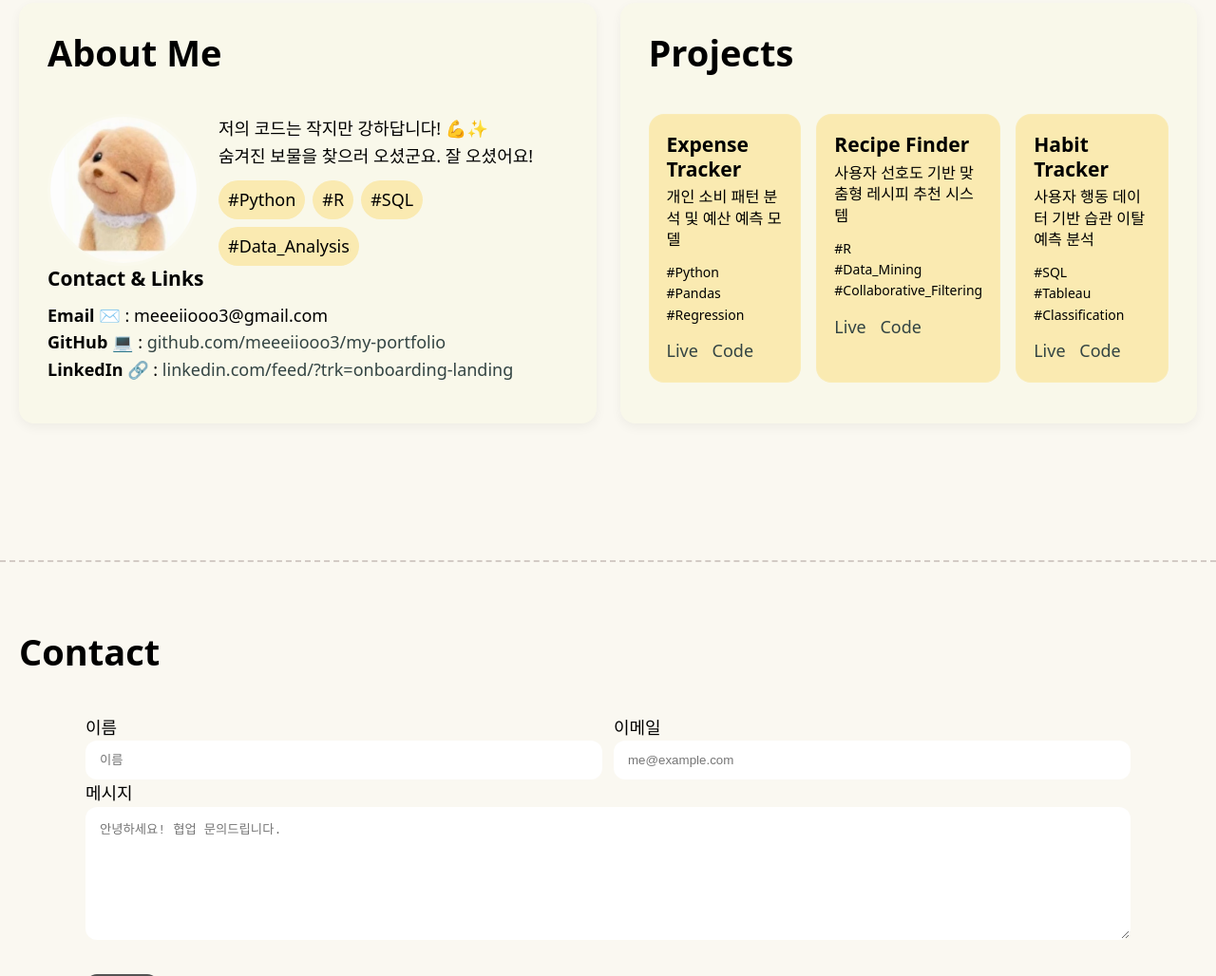
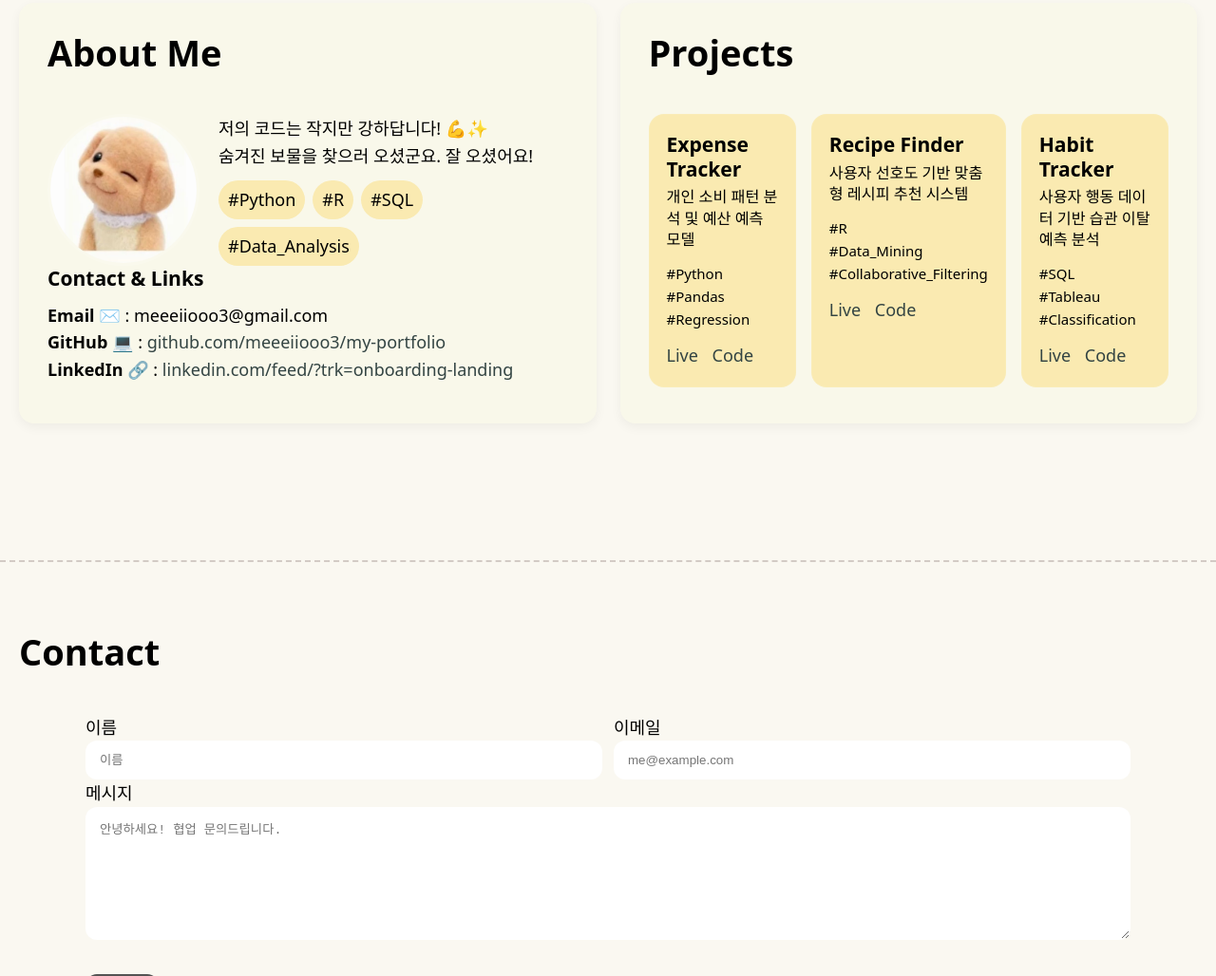
Before and after one commit to meeeiiooo3/my-portfolio, a plain HTML site: page index.html in a window 1280 px wide. Shown: the part 697-1725 px from the top of the page at 95% size. Drawn offline with Linux system fonts and the light colour scheme; a script that the page names is missing.

Commit message:
Add files via upload

```diff
--- a/style.css
+++ b/style.css
@@ -55,7 +55,7 @@ a:hover{ text-decoration: underline; }
     margin: 12px 0;
     flex-wrap: wrap;
     gap: 8px;
-    font-size: 14px;
+    font-size: 15px;
     /*display: flex; 가로*/
 }
 .grid{ display:grid; grid-template-columns: repeat(3,1fr); gap:16px; }
```
